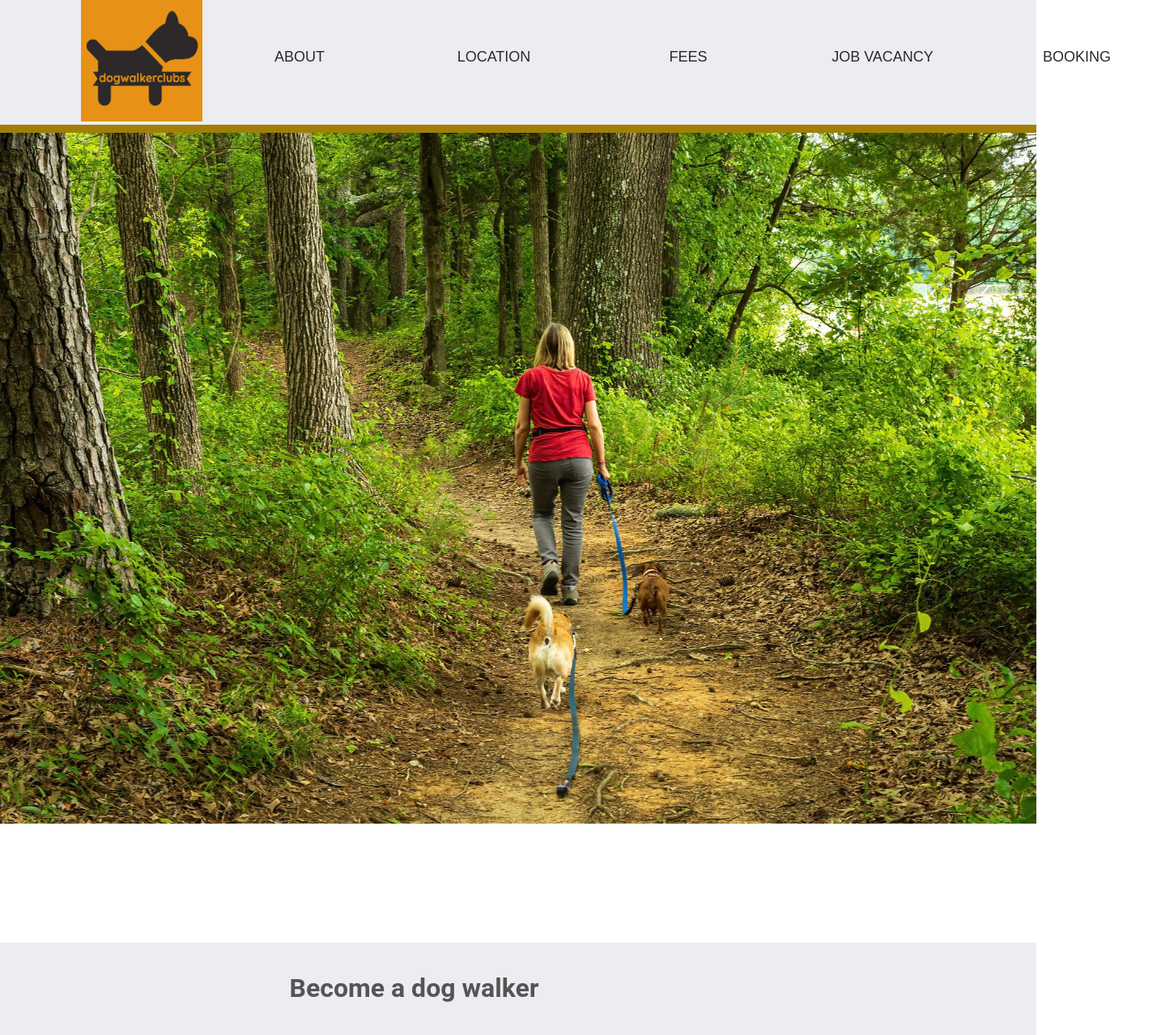
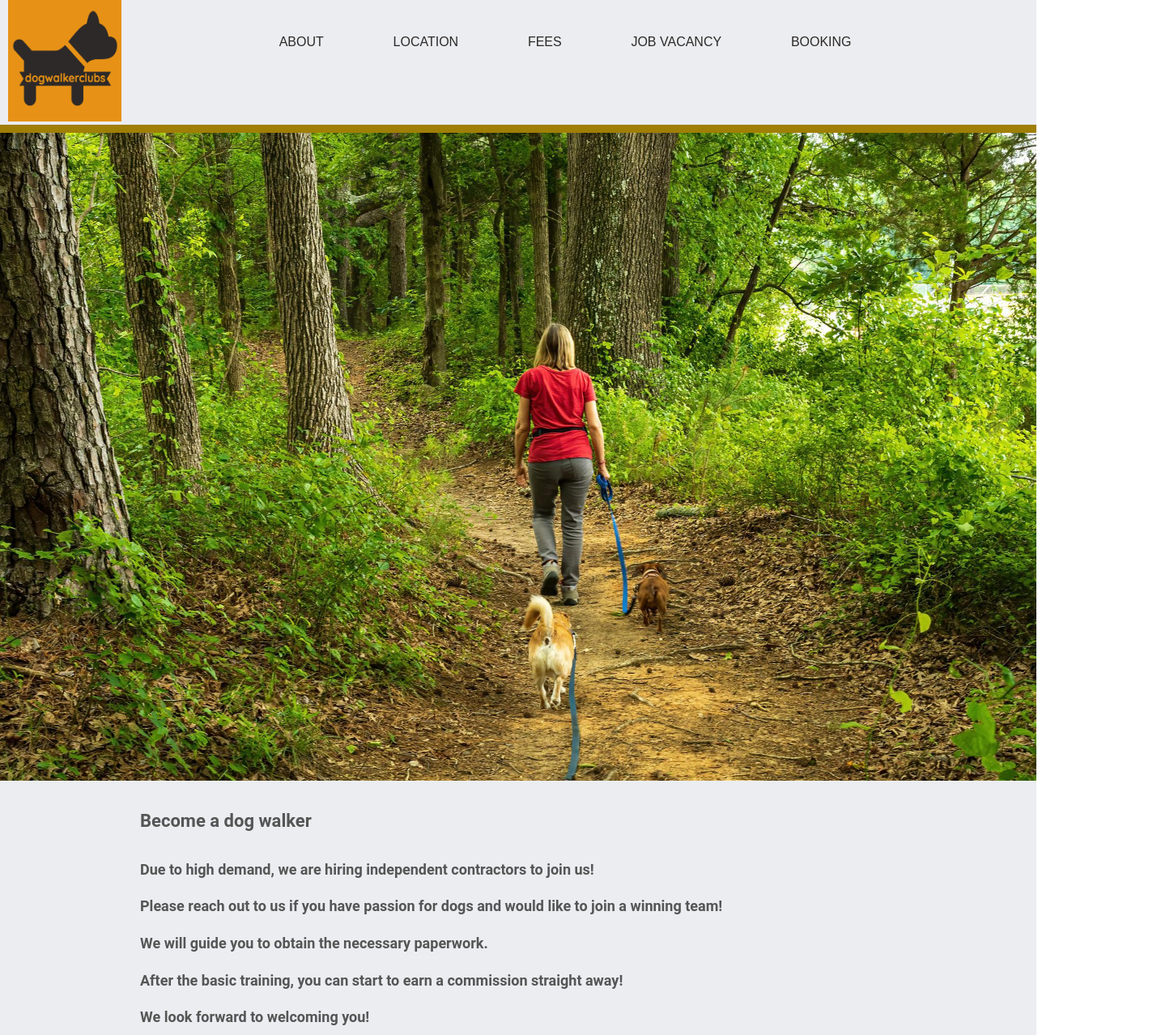
Before and after one commit to JessieZhu2000/jessiezhu2000.github.io, a React (Create React App) app: page /Jobs in a window 1280 px wide. Shown: the top 1278 px of the page at 81% size, 1450 px wide, since content can reach past the window. Built offline with nearby package versions, Linux system fonts and the light colour scheme.

Commit message:
adjust size for mobile screen

```diff
--- a/src/App.js
+++ b/src/App.js
@@ -8,17 +8,25 @@ import FeesButton from "./component/FeesButton";
 import JobButton from "./component/JobButton";
 import BookingButton from "./component/BookingButton";
 
+import useWindowSize from "./userWindowSize";
+
 export default () => {
+
+  const { width } = useWindowSize();
+
   return (
     <>
       <nav className="header">
+
         <Link to="/"><img src={Logo} className="img" alt="" /></Link>
-        <Link to="/About"><AboutButton /></Link>
+        <div className="buttonGroup"><Link to="/About"><AboutButton /></Link>
           <Link to="/Location"><LocationButton /></Link>
           <Link to="/Fees"><FeesButton /></Link>
           <Link to="/Jobs"><JobButton /></Link>
           <Link to="/Booking"><BookingButton /></Link>
+        </div>
       </nav>
       <Outlet />
     </>
-  )}
+  )
+}
--- a/src/component/ContactDetail.js
+++ b/src/component/ContactDetail.js
@@ -16,13 +16,13 @@ export default () => {
                 </div>
                 <div className='contactPhone'>
                     <BsTelephoneFill />
-                    <h3>07960482002</h3></div>
+                    <h4>07960482002</h4>
+                </div>
                 <div className='contactEmail'>
                     <MdOutlineEmail />
-                    <i className="fa fa-envelope"></i>
-                    <h3>
+                    <h4>
                         <a className="mail" href="mailto:dogwalkerclubs@gmail.com?subject=Booking Enquiry">dogwalkerclubs@gmail.com</a>
-                    </h3>
+                    </h4>
                 </div>
             </div>
         </>
--- a/src/index.css
+++ b/src/index.css
@@ -1,4 +1,9 @@
 @import url('https://fonts.googleapis.com/css2?family=Poppins:wght@300;400&display=swap');
+
+* {
+  box-sizing: border-box;
+  width: 100%;
+}
 
 * {
   box-sizing: border-box;
@@ -19,32 +24,38 @@ body {
   background-color: #ebedf0;
   opacity: 1;
   position: sticky;
-  display: grid;
-  grid-template-columns: auto auto auto auto auto auto;
+  display: flex;
   width: 100%;
   border-bottom: #f3c009fc outset 10px;
 }
 
+.buttonGroup {
+  display: grid;
+  grid-template-rows: auto auto auto auto auto;
+}
+
+/* body */
+.bgImg {
+  height: 300px;
+  background-repeat: no-repeat;
+}
+
 .img {
-  margin-left: 100px;
+  padding-left: 10px;
   width: 150px;
   height: 150px;
-  grid-row: 1/ span 2;
 }
-
 
 .button {
   color: #2d2928;
-  ;
-  font-size: 18px;
+  font-size: 14px;
   border: none;
   text-transform: uppercase;
-  width: 150px;
-  height: 50px;
-  margin: 45px;
   cursor: pointer;
-
   background: none;
+  height: 80%;
+  align-items: center;
+  text-align: left;
 }
 
 .button:hover {
@@ -55,11 +66,6 @@ body {
   font-size: 16px;
 }
 
-/* body */
-.bgImg {
-  height: 1000px;
-  background-repeat: no-repeat;
-}
 
 .intro {
   border-radius: 5px;
@@ -91,18 +97,19 @@ body {
 }
 
 .about h1 {
-  width: 50%;
+  width: 90%;
   z-index: 0;
   margin: 3% auto;
   color: #555;
   z-index: 0;
+  font-size: 18px;
 }
 
 .about h2 {
-  width: 50%;
+  width: 90%;
   color: #555;
   margin: 2% auto;
-  font-size: 20px;
+  font-size: 14px;
 }
 
 /*location detail */
@@ -117,13 +124,13 @@ body {
 }
 
 .locationDetail h2 {
-  margin-top: 20px;
   text-align: center;
+  font-size: 18px;
 }
 
 .locationDetail table {
-  width: 100%;
-  margin: 30px;
+  width: 90%;
+  margin: 20px;
   table-layout: fixed;
 }
 
@@ -132,7 +139,7 @@ body {
   background-color: #2d2928;
   padding: 20px;
   margin: 20px;
-  font-size: 20px;
+  font-size: 14px;
 }
 
 /* price detail */
@@ -146,7 +153,7 @@ body {
 .priceDetail {
   width: 100%;
   table-layout: fixed;
-  font-size: 20px;
+  font-size: 14px;
 }
 
 .priceDetail th {
@@ -161,7 +168,7 @@ body {
 
 .priceDetail button {
   color: #2d2928;
-  font-size: 20px;
+  font-size: 14px;
   padding: 5px;
   margin: auto;
   border: none;
@@ -179,51 +186,58 @@ body {
   background-color: #ddd;
 }
 
+
 /* Contact detail */
+.contactDetail {
 
-.contactDetail {
   display: grid;
   height: auto;
   background-color: #ebedf0;
   overflow: hidden;
   background-size: cover;
+  gap: 1px;
   grid-template-areas:
-    'header header'
-    'menu  main '
-    'menu  footer ';
+    'header header header header'
+    'question question question phone '
+    'question question question email';
 }
 
 .contactDetail h2 {
   grid-area: header;
   text-align: center;
+  font-weight: 100;
+  font-size: 18px;
 }
 
 .contactDetail .questionList {
-  grid-area: menu;
+  grid-area: question;
   text-align: left;
-  margin-left: 300px;
+  margin-left: 10%;
   font-size: 20px;
+
 }
 
 li {
-  margin: 20px;
+  padding: 10px;
+  margin-right: 10px;
 }
 
 .contactDetail .contactPhone {
-  grid-area: main;
-  display: inline-block;
+  grid-area: phone;
+  display: flex;
 }
 
 .contactDetail .contactEmail {
-  grid-area: footer;
+  grid-area: email;
+  display: flex;
+}
+
+h4 {
+  margin-top: -1px;
 }
 
 a:link {
   color: #2d2928;
-}
-
-a:visited {
-  color: green;
 }
 
 a:hover {
@@ -248,3 +262,152 @@ a:active {
   font-size: 20px;
   text-align: center;
 }
+
+/* desktop screen */
+@media only screen and (min-width: 800px) {
+
+  /*   header  */
+  .header {
+    margin-top: 0px;
+    background-color: #ebedf0;
+    opacity: 1;
+    position: sticky;
+    display: grid;
+    grid-template-columns: auto auto auto;
+    width: 100%;
+    border-bottom: #f3c009fc outset 10px;
+  }
+
+  .buttonGroup {
+    grid-column: 2;
+    display: grid;
+    grid-template-columns: auto auto auto auto auto;
+  }
+
+
+  .button {
+    color: #2d2928;
+    font-size: 16px;
+    border: none;
+    text-transform: uppercase;
+    margin: 20px;
+    cursor: pointer;
+    background: none;
+  }
+
+  /* body */
+  .bgImg {
+    height: 800px;
+    background-repeat: no-repeat;
+    color: aqua;
+  }
+
+  .intro {
+    border-radius: 5px;
+    opacity: 1;
+    text-align: center;
+    width: 100%;
+    height: 400px;
+    width: 100%;
+    padding-left: 50px;
+    clear: both;
+    background-color: #ebedf0;
+    overflow: hidden;
+    background-size: cover;
+  }
+
+  .intro p {
+    color: #2d2928;
+    font-size: 28px;
+  }
+
+  .contactDetail {
+    display: grid;
+    height: auto;
+    background-color: #ebedf0;
+    overflow: hidden;
+    background-size: cover;
+    grid-template-areas:
+      'header header header'
+      'menu  menu phone'
+      'menu  menu email'
+
+  }
+
+  .contactDetail h2 {
+    grid-area: header;
+    text-align: center;
+  }
+
+  .contactDetail .questionList {
+    width: 80%;
+    grid-area: menu;
+    text-align: left;
+    margin-left: 10%;
+    font-size: 20px;
+  }
+
+  li {
+    margin: 10px;
+  }
+
+  .contactDetail .contactPhone {
+    grid-area: phone;
+    display: grid;
+    grid-template-columns: auto auto;
+  }
+
+  .contactDetail .contactEmail {
+    margin-left: 10%;
+    display: grid;
+    grid-template-columns: auto auto;
+    grid-area: email;
+  }
+
+  h4 {
+    margin-top: -1px;
+  }
+
+  .about h1 {
+    width: 80%;
+    z-index: 0;
+    margin: 3% auto;
+    color: #555;
+    z-index: 0;
+    font-size: 22px;
+  }
+
+  .about h2 {
+    width: 80%;
+    color: #555;
+    margin: 2% auto;
+    font-size: 18px;
+  }
+
+  .locationDetail tbody td {
+    color: #e79216;
+    background-color: #2d2928;
+    padding: 20px;
+    margin: 20px;
+    font-size: 20px;
+  }
+
+  .priceDetail {
+    width: 100%;
+    table-layout: fixed;
+    font-size: 20px;
+  }
+
+  .priceDetail button {
+    color: #2d2928;
+    font-size: 20px;
+    padding: 5px;
+    margin: auto;
+    border: none;
+  }
+
+  .locationDetail h2 {
+    text-align: center;
+    font-size: 1.5em;
+  }
+}
--- /dev/null
+++ b/src/userWindowSize.js
@@ -0,0 +1,23 @@
+import React from "react";
+
+export default function useWindowSize() {
+  const isSSR = typeof window !== "undefined";
+  const [windowSize, setWindowSize] = React.useState({
+    width: isSSR ? 1200 : window.innerWidth,
+    height: isSSR ? 800 : window.innerHeight,
+  });
+
+  function changeWindowSize() {
+    setWindowSize({ width: window.innerWidth, height: window.innerHeight });
+  }
+
+  React.useEffect(() => {
+    window.addEventListener("resize", changeWindowSize);
+
+    return () => {
+      window.removeEventListener("resize", changeWindowSize);
+    };
+  }, []);
+
+  return windowSize;
+}
```
Lines whose indentation alone changed are shown as unchanged.
